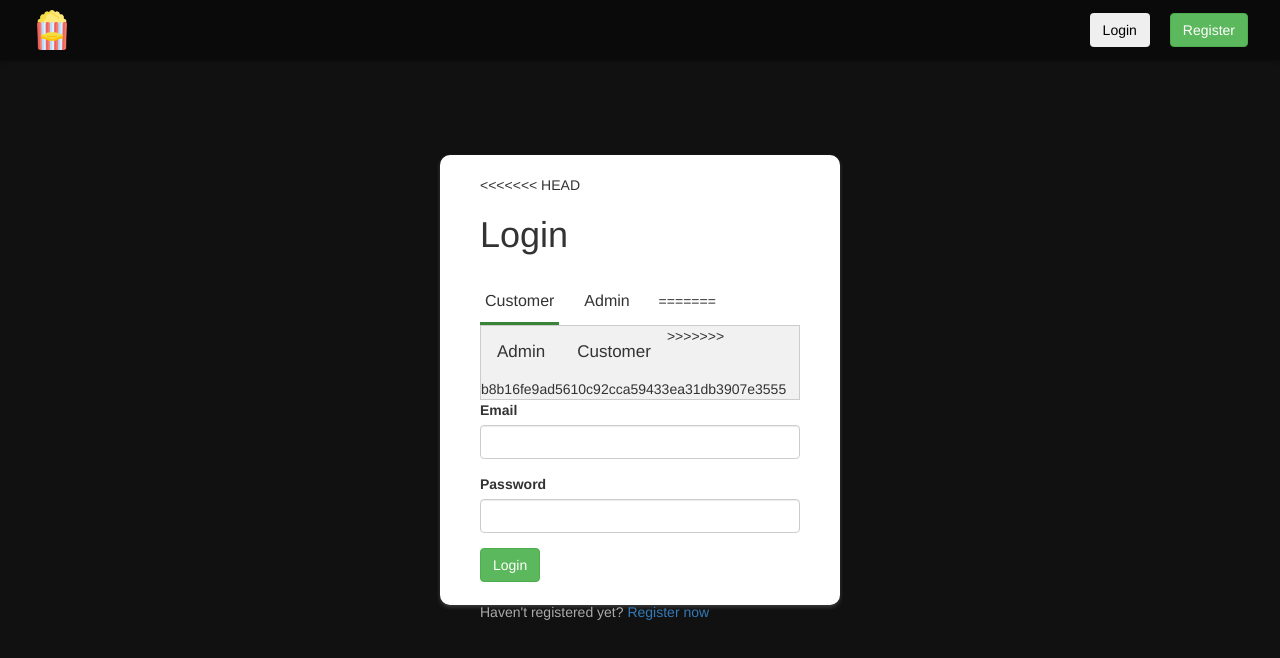
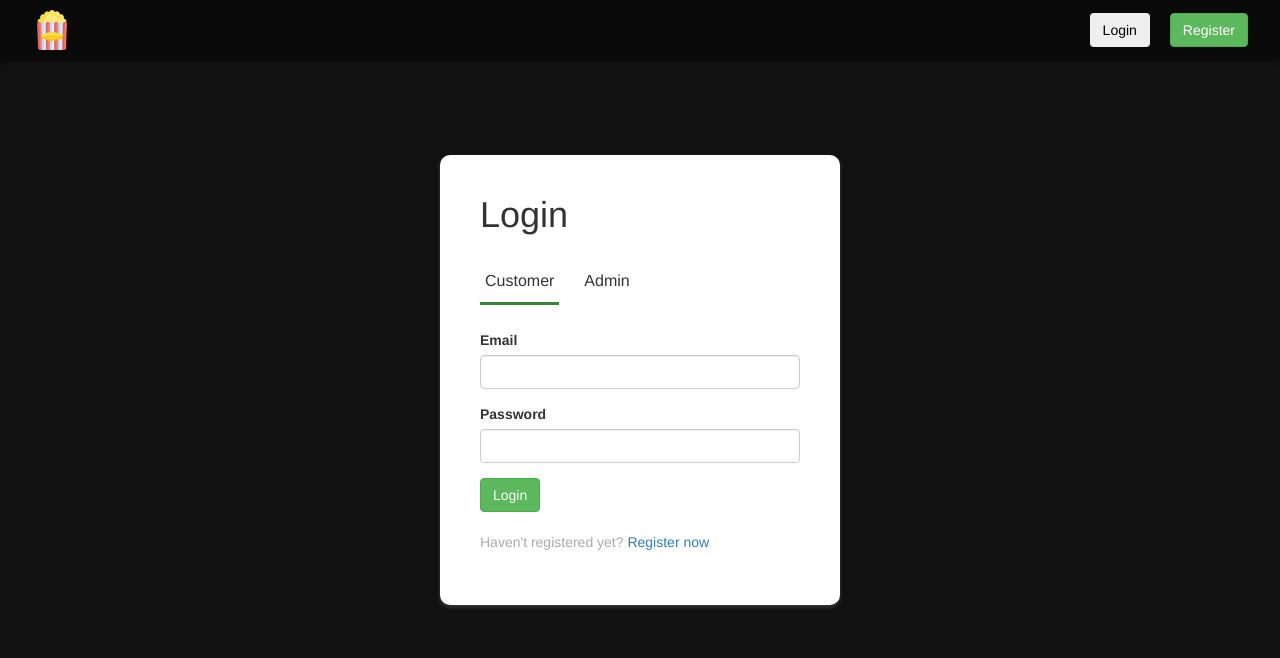
Before and after one commit to rocksman/angular-movie-management, an Angular app: page /login in a window 1280 px wide. Shown: the top 658 px of the page. Built offline with nearby package versions, Linux system fonts and the light colour scheme.

Commit message:
Revert "tab"
This reverts commit 2bb1136d42560a6924f66f8430d9f2998066a58f, reversing
changes made to 333253f7674908d5f2db61b45076b1c0fa4f25cd.

```diff
--- a/src/app/home/home.component.html
+++ b/src/app/home/home.component.html
@@ -9,10 +9,10 @@
         <h2>Movies</h2>
     </div>
     <div class="cardHolder">
-    <div *ngFor="let movie of admin.movies; index as i" class="card">
-      <img src="{{ movie.image }}" alt="{{ movie.name }}" />
-      <h3>{{ movie.name }}</h3>
-      <p>{{ movie.description }}</p>
+        <div *ngFor="let movie of admin.movies; index as i;" class="card">
+            <img src={{movie.image}} alt={{movie.name}}>
+            <h3>{{movie.name}}</h3>
+            <p>{{movie.description}}</p>
         </div>
     </div>
 </div>
--- a/src/app/login/login.component.html
+++ b/src/app/login/login.component.html
@@ -1,29 +1,11 @@
 <div class="container">
   <div class="loginBox">
-<<<<<<< HEAD
     <h1>Login</h1>
     <div class="tabNav">
       <button [ngClass]="customerMode ? 'underline': ''"  (click)="switchMode(true)" id="customer-btn">Customer</button>
       <button [ngClass]="customerMode ? '': 'underline'" (click)="switchMode(false)" id="admin-btn">
         Admin
       </button>
-=======
-    <div class="tab">
-      <button
-        class="tablinks"
-        (click)="switchToAdmin(true); switchToCust(false)"
-        id="admin-btn"
-      >
-        Admin
-      </button>
-      <button
-        class="tablinks"
-        (click)="switchToCust(true); switchToAdmin(false)"
-        id="customer-btn"
-      >
-        Customer
-      </button>
->>>>>>> b8b16fe9ad5610c92cca59433ea31db3907e3555
     </div>
     <form #loginForm="ngForm">
       <div class="form-group">
@@ -47,49 +29,12 @@
           name="password"
         />
       </div>
-      <button
-        type="submit"
-        class="btn btn-success"
-        (click)="authenticateAdmin()"
-      >
-        Login
-      </button>
-    </form>
-
-    <!--Customer-->
-    <form #loginForm="ngForm" *ngIf="custFlag">
-      <div class="form-group">
-        <label for="name">Email</label>
-        <input
-          type="email"
-          class="form-control"
-          id="email"
-          required
-          [(ngModel)]="user.email"
-          name="email"
-        />
-      </div>
-      <div class="form-group">
-        <label for="alterEgo">Password</label>
-        <input
-          type="password"
-          class="form-control"
-          id="password"
-          [(ngModel)]="user.password"
-          name="password"
-        />
-      </div>
-      <button
-        type="submit"
-        class="btn btn-success"
-        (click)="authenticateCust()"
-      >
+      <button type="submit" class="btn btn-success" (click)="authenticate()">
         Login
       </button>
     </form>
     <p *ngIf="customerMode">
       Haven't registered yet? <a routerLink="/register">Register now</a>
     </p>
-    <p *ngIf="custFlag">Forgot Password? <a>Reset Password Now</a></p>
   </div>
 </div>
--- a/src/app/login/login.component.ts
+++ b/src/app/login/login.component.ts
@@ -23,7 +23,7 @@ export class LoginComponent implements OnInit {
     public service: UserDataService,
     public auth: AuthService
   ) {}
-  authenticateAdmin = () => {
+  authenticate = () => {
     if (this.service.authenticateUser(this.user)) {
       this.router.navigate(['home']);
       this.auth.changeAuth(true);
```
Lines whose indentation alone changed are shown as unchanged.
